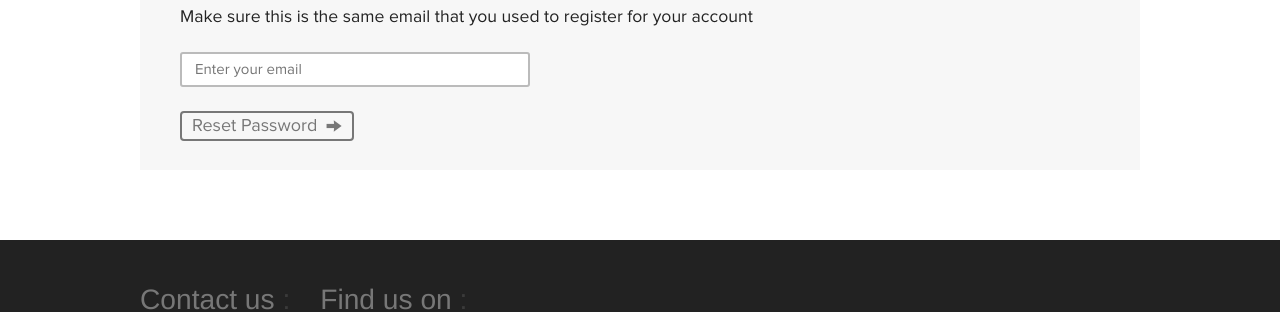
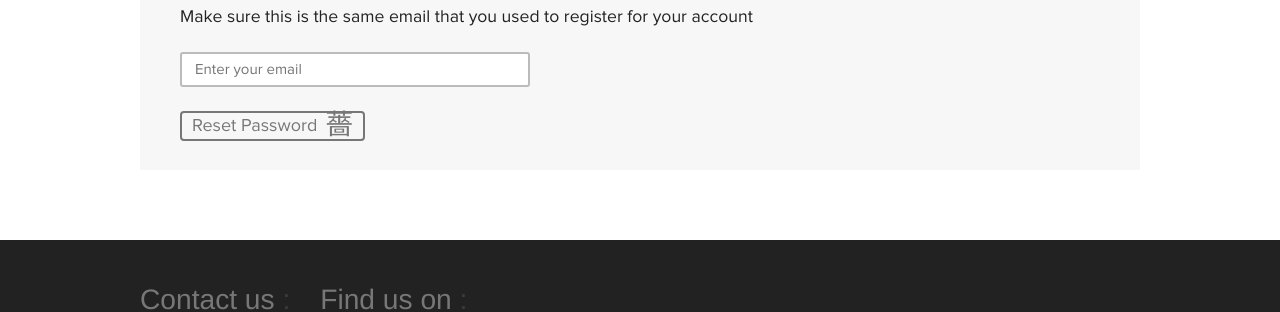
Before and after one commit to AnitaPita/hacking-health-ottawa, a Jekyll site: the page built from forgot-password.html, in a window 1280 px wide. Shown: the part 335-647 px from the top of the page. Built offline with Jekyll 4.4.1, drawn with Linux system fonts in a browser that asks for light colours; nearby versions of some CDN libraries; comment, search, counter and statistics services are not loaded.

Commit message:
Removed unicode characters from stylesheets

```diff
--- a/_includes/footer.html
+++ b/_includes/footer.html
@@ -52,4 +52,18 @@
 	    });
 	}
 });
+//Create Document Modal Dialog
+$('.create-doc-modal').click(function(){
+	//Make sure the user is signed in first.
+	if (!isSignedIn()){return;}
+    vex.dialog.open({
+        message: '<h3><strong>Log in to {{ site.data.values.app_name }}</strong></h3>',
+        input: "<div class='vex-custom-field-wrapper'><label for='email'>EMAIL ADDRESS</label><div class='vex-custom-input-wrapper'><input name='email' id='login-email' type='email' placeholder='Enter your email' /></div></div><div class='vex-custom-field-wrapper'><label for='password'>PASSWORD</label><div class='vex-custom-input-wrapper'><input id='login-password' name='password' type='password' value=''/></div><div id='new-account-link'><a href='/new-account.html'>Create a New Account</a></div><div id='forgot-password'><a href='/forgot-password.html'>Forgot your Password?</a></div></div>",
+        callback: function(data) {
+        	if (data != false){
+	        	toggleSignIn ();
+	        }
+        }
+    });
+});
 </script>
--- a/_includes/nav.html
+++ b/_includes/nav.html
@@ -23,7 +23,7 @@
 			</li>
 			<li id="members" class="nav__item"><a class="top-level members-only--header" href="/members/">Members</a></li>
 			<li id="news" class="nav__item"><a class="top-level" href="/news/">News</a></li>
-			<li id="create" class="nav__item"><a href='' onclick='return false' class="top-level">Create a Doc</a></li>
+			<li id="create" class="nav__item"><a href='' onclick='return false' class="top-level create-doc-modal">Create a Doc</a></li>
 			<li class="nav__item"><a href='' onclick='return false' id="login-button" class="login-modal">Login</a></li>
 		</ul>
 	</div>
--- a/_sass/_variables.scss
+++ b/_sass/_variables.scss
@@ -63,7 +63,7 @@
 		font-family:$sans-serif;
 	}
 	a:after{
-		content:"→";
+		content:"\8594";
 		padding-left:8px;
 		vertical-align:bottom;
 		font-size:28px;
--- a/stylesheets/news.scss
+++ b/stylesheets/news.scss
@@ -129,7 +129,7 @@
 		padding-left:0;
 	}
 	#prev-button a:before{
-		content:"←";
+		content:"\8592";
 		padding-right:8px;
 		vertical-align:bottom;
 		font-size:28px;
```
